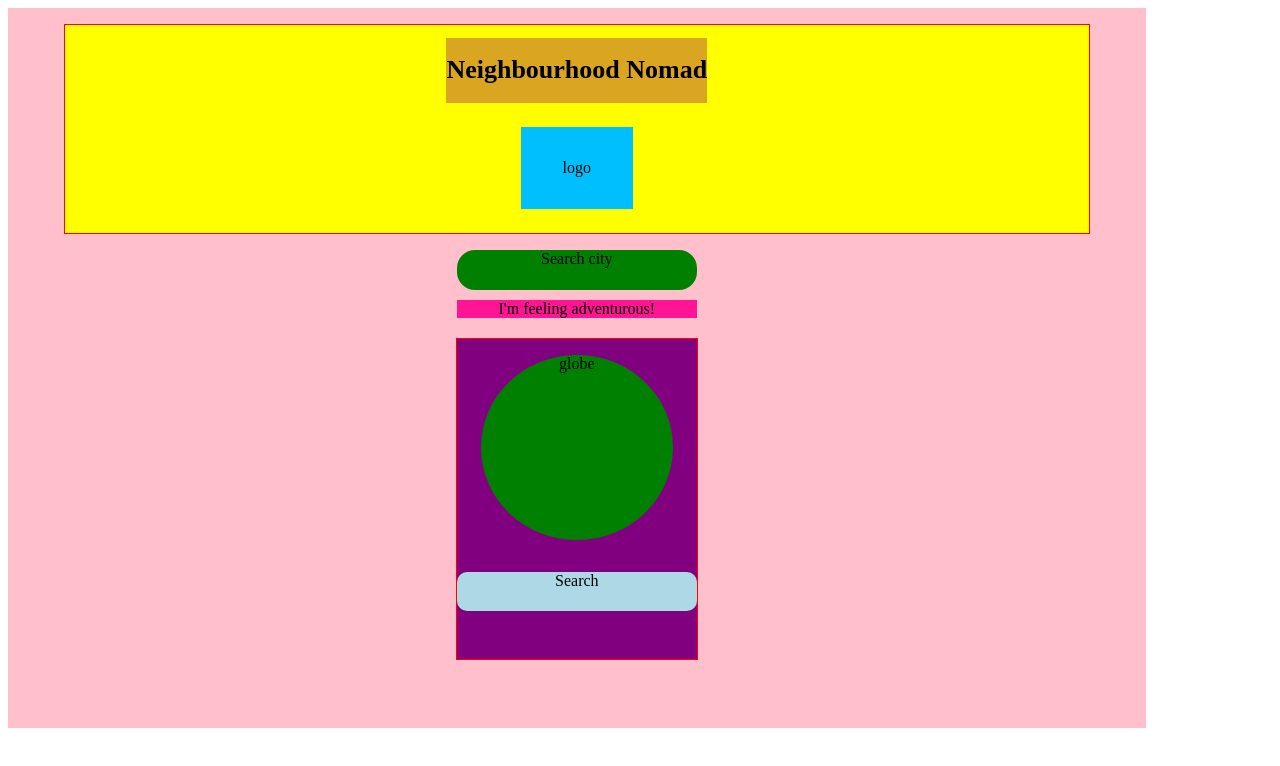
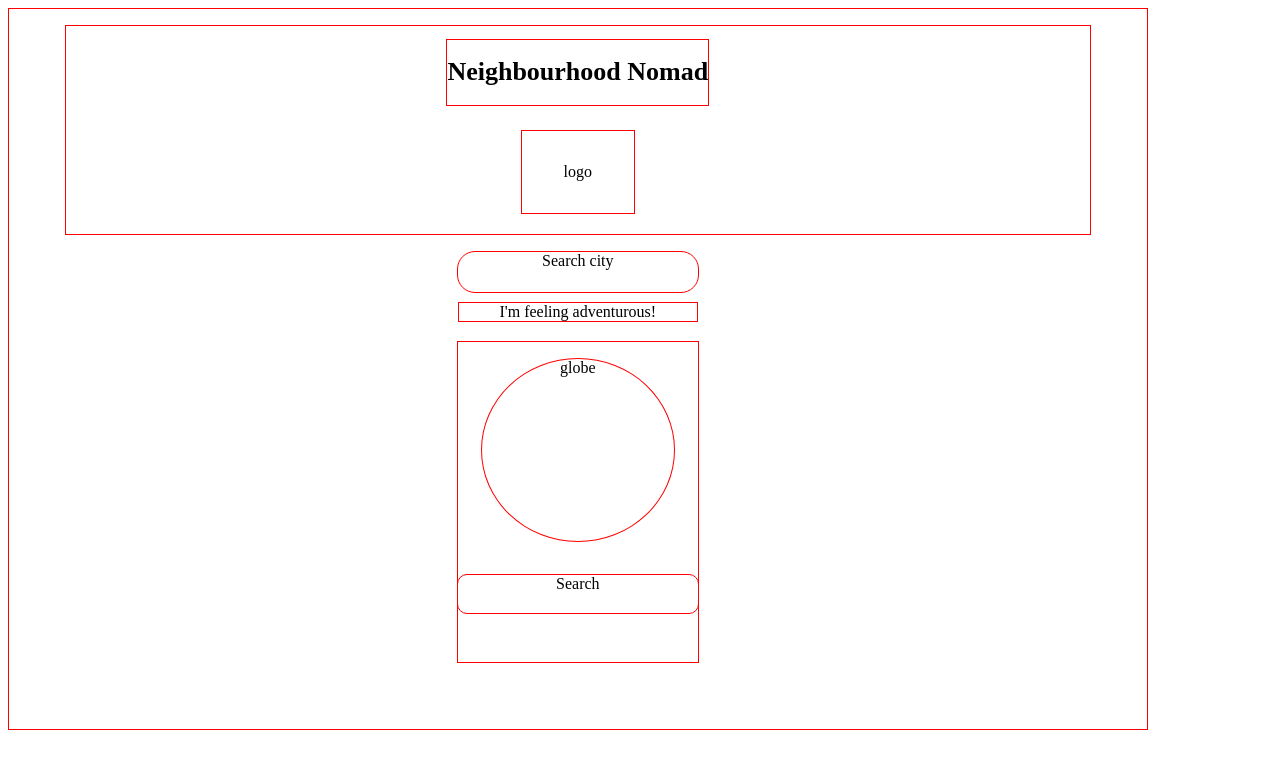
Before and after one commit to jo-on-github/Ctrl-Alt-Defeat-Frontend, a React (Create React App) app in the folder frontend/: page / in a window 1280 px wide. Shown: the top 766 px of the page. Built offline with nearby package versions, Linux system fonts and the light colour scheme.

Commit message:
red outlines done all sizes confirmed. Moving on to importing from UI library

```diff
--- a/frontend/src/components/ChooseACity/styles.css
+++ b/frontend/src/components/ChooseACity/styles.css
@@ -2,9 +2,9 @@
     display: flex;
     flex-direction: column;
     align-items: center;
-background-color: pink;
     height: 45em;
     width: 90%;
+    border: 1px solid red;
 }
 
 .header {
@@ -12,67 +12,65 @@ margin-top: 1em;
     display: flex;
     flex-direction: column;
     align-items: center;
-background-color: yellow;
     height: 13em;
     width: 90%;
+    border: 1px solid red;
 }
 
 .header__title {
-background-color: goldenrod;
     margin-top: 1em;
     font-size: 13px;
+    border: 1px solid red;
 }
 
 .header__img--logo {
-    background-color: deepskyblue;
     padding: 2em;
     width: 3em;
     margin-top: 1.5em;
-
+    border: 1px solid red;
 }
 
-
 .userInput {
-    background-color: green;
     margin-top: 1em;
     height: 2.5em;
     width: 15em;
     border-radius: 18px;
     margin-bottom: 2em;
+    border: 1px solid red;
 }
 
 .userInput__btn--randomiser {
-    background-color: deeppink;
-    margin-top: 2em; /* Increase or decrease the margin-top value as needed */
-    margin-bottom: 1em; /* Increase or decrease the margin-bottom value as needed */
+    margin-top: 2em;
+    margin-bottom: 1em;
+    border: 1px solid red;
 }
 
 .main {
     display: flex;
     flex-direction: column;
     align-items: center;
-    background-color: purple;
     margin-top: 1em;
     height: 18em;
     width: 13em;
     padding: 1em;
+    border: 1px solid red;
 }
 
 .main__animated--globe {
-    background-color: green;
     height: 12em;
     width: 12em;
     border-radius: 50%;
     margin-bottom: 1em;
     display: flex;
     justify-content: center;
+    border: 1px solid red;
 }
 
 .main__btn--submit {
-    background-color: lightblue;
     margin-top: 1em;
     height: 2.5em;
     width: 15em;
     border-radius: 10px;
     margin-bottom: 2em;
+    border: 1px solid red;
 }
```
Lines whose indentation alone changed are shown as unchanged.
